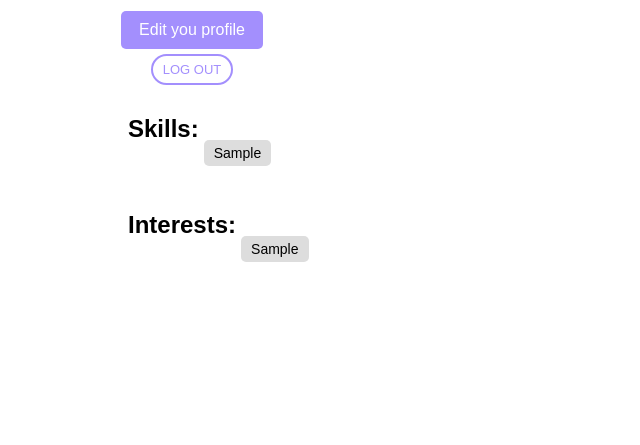
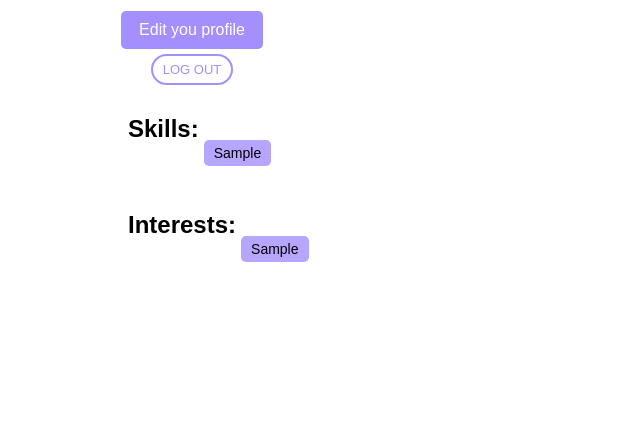
Before and after one commit to mani-1509/S2-class, a Flask app: page /profile in a window 1280 px wide. Shown: the part 355-800 px from the top of the page, without its empty margins (0-640 px from the left). Run offline with Flask 3, Linux system fonts and the light colour scheme; the visitor is signed in with stand-in values (Sample User, id 1); tables that the repository leaves empty hold one stand-in row (values such as "Sample post"); grey boxes marked "Sample" are stand-in pictures.

Commit message:
ahh some more changes

```diff
--- a/static/css/profile.css
+++ b/static/css/profile.css
@@ -107,7 +107,7 @@ form {
 .skill,
 .interest {
   display: inline-block;
-  background-color: #ddd;
+  background-color: #b6a6ff;
   padding: 5px 10px;
   margin: 5px;
   border-radius: 5px;
```
